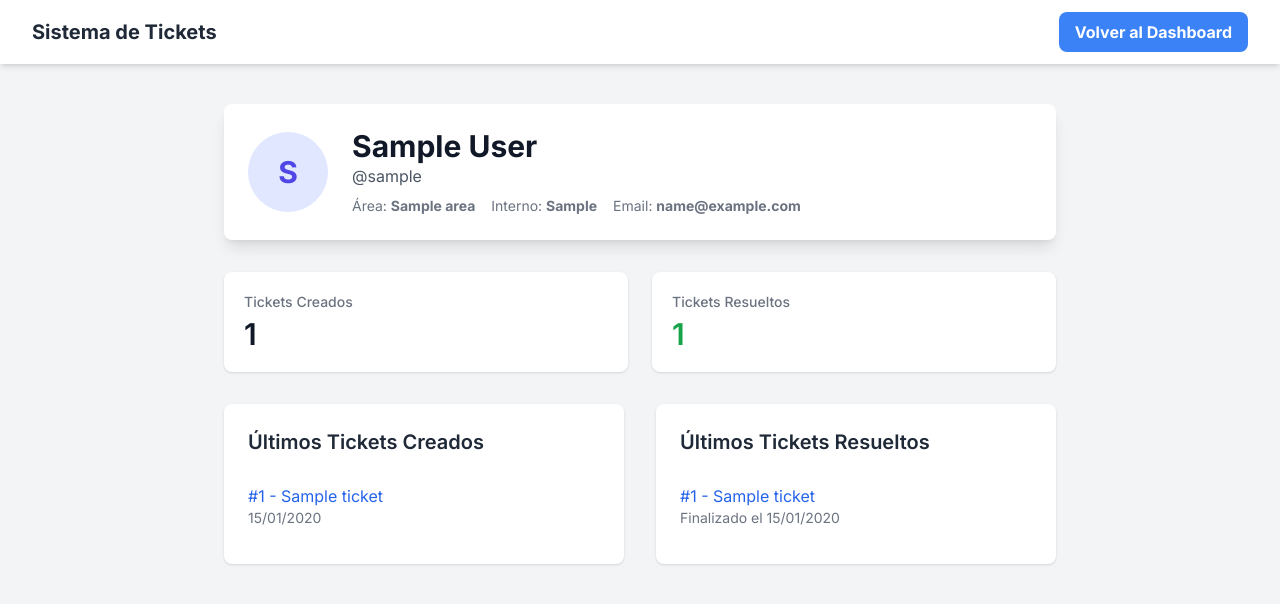
After one commit to AgustinDAmore/tickets, a Django app: template gestion/templates/gestion/public_perfil.html in a window 1280 px wide. The commit adds this page. Shown: the top 604 px of the page. Run offline with Django 3.2, Linux system fonts and the light colour scheme; tables that the repository leaves empty hold one stand-in row (values such as "Sample post"); the template is opened without the code that fills it: values that come from a table or form of the project are taken from there, most other values are stand-ins (such as "Sample title", 1, 10 or a date in 2020); some libraries are stand-ins or nearby versions.

Commit message:
Se crearon perfiles, se agrego la posibilidad de pulsar los enlaces en los cometarios

```diff
--- a/gestion/templates/404.html
+++ b/gestion/templates/404.html
@@ -19,7 +19,6 @@
             Página no Encontrada
         </p>
         <p class="mt-4 text-gray-500">Lo sentimos, la página que estás buscando no existe o ha sido movida.</p>
-        <!-- CORRECCIÓN: Usamos un enlace directo en lugar de {% url %} -->
         <a href="/dashboard/" class="mt-6 inline-block bg-indigo-600 hover:bg-indigo-700 text-white font-bold py-3 px-6 rounded-lg">
             Volver al Inicio
         </a>
--- a/gestion/templates/gestion/crear_ticket.html
+++ b/gestion/templates/gestion/crear_ticket.html
@@ -1,3 +1,4 @@
+{% load static %}
 <!DOCTYPE html>
 <html lang="es">
 <head>
--- a/gestion/templates/gestion/dashboard.html
+++ b/gestion/templates/gestion/dashboard.html
@@ -121,6 +121,7 @@
                             <th class="py-3 px-6 text-left text-xs font-medium text-gray-500 uppercase tracking-wider">Abierto por</th>
                             <th class="py-3 px-6 text-left text-xs font-medium text-gray-500 uppercase tracking-wider">Asignado a</th>
                             <th class="py-3 px-6 text-left text-xs font-medium text-gray-500 uppercase tracking-wider">Fecha Creación</th>
+                            <th class="py-3 px-6 text-left text-xs font-medium text-gray-500 uppercase tracking-wider">Última Modificación</th>
                         </tr>
                     </thead>
                     <tbody class="divide-y divide-gray-200">
@@ -140,10 +141,11 @@
                             <td class="py-4 px-6 whitespace-nowrap text-sm text-gray-500">{{ ticket.usuario_creador.username|capfirst }}</td>
                             <td class="py-4 px-6 whitespace-nowrap text-sm text-gray-500">{{ ticket.usuario_asignado.username|default:"Sin asignar"|capfirst }}</td>
                             <td class="py-4 px-6 whitespace-nowrap text-sm text-gray-500">{{ ticket.fecha_creacion|date:"d/m/Y H:i" }}</td>
+                            <td class="py-4 px-6 whitespace-nowrap text-sm text-gray-500">{{ ticket.fecha_ultima_modificacion|date:"d/m/Y H:i" }}</td>
                         </tr>
                         {% empty %}
                         <tr>
-                            <td colspan="6" class="text-center py-10 text-gray-500">No se encontraron tickets.</td>
+                            <td colspan="7" class="text-center py-10 text-gray-500">No se encontraron tickets.</td>
                         </tr>
                         {% endfor %}
                     </tbody>
--- a/gestion/templates/gestion/informes.html
+++ b/gestion/templates/gestion/informes.html
@@ -90,7 +90,7 @@
                                         <a href="{% url 'detalle_ticket' ticket.id %}" class="text-blue-600 hover:underline">#{{ ticket.id }}</a>
                                     </td>
                                     <td class="px-6 py-4 text-sm text-gray-500">{{ ticket.titulo }}</td>
-                                    <td class="px-6 py-4 text-sm text-gray-500">{{ ticket.fecha_actualizacion|date:"d/m/Y" }}</td>
+                                    <td class="px-6 py-4 text-sm text-gray-500">{{ ticket.fecha_ultima_modificacion|date:"d/m/Y" }}</td>
                                 </tr>
                                 {% empty %}
                                 <tr><td colspan="3" class="px-6 py-4 text-center text-sm text-gray-500">¡Felicidades! No hay tickets estancados.</td></tr>
--- /dev/null
+++ b/gestion/templates/gestion/public_perfil.html
@@ -0,0 +1,92 @@
+{% load static %}
+<!DOCTYPE html>
+<html lang="es">
+<head>
+    <meta charset="UTF-8">
+    <meta name="viewport" content="width=device-width, initial-scale=1.0">
+    <title>Perfil de {{ usuario_perfil.username }} - Sistema de Tickets</title>
+    <link rel="icon" href="{% static 'gestion/favicon.ico' %}" type="image/x-icon">
+    <script src="https://cdn.tailwindcss.com"></script>
+    <link href="https://fonts.googleapis.com/css2?family=Inter:wght@400;500;600;700&display=swap" rel="stylesheet">
+    <style>
+        body { font-family: 'Inter', sans-serif; }
+    </style>
+</head>
+<body class="bg-gray-100">
+
+    <nav class="bg-white shadow-md">
+        <div class="max-w-7xl mx-auto px-4 sm:px-6 lg:px-8">
+            <div class="flex justify-between h-16">
+                <a href="{% url 'dashboard' %}" class="flex-shrink-0 flex items-center">
+                    <h1 class="text-xl font-bold text-gray-800">Sistema de Tickets</h1>
+                </a>
+                <a href="{% url 'dashboard' %}" class="bg-blue-500 hover:bg-blue-600 text-white font-bold my-auto py-2 px-4 rounded-lg">
+                    Volver al Dashboard
+                </a>
+            </div>
+        </div>
+    </nav>
+
+    <main class="max-w-4xl mx-auto py-10 sm:px-6 lg:px-8">
+        <div class="bg-white shadow-lg rounded-lg p-6 mb-8">
+            <div class="flex items-center space-x-6">
+                <div class="flex-shrink-0">
+                    <div class="h-20 w-20 rounded-full bg-indigo-100 flex items-center justify-center">
+                        <span class="text-3xl font-bold text-indigo-600">{{ usuario_perfil.username|first|upper }}</span>
+                    </div>
+                </div>
+                <div>
+                    <h2 class="text-3xl font-bold text-gray-900">{{ usuario_perfil.get_full_name|default:usuario_perfil.username }}</h2>
+                    <p class="text-gray-600">@{{ usuario_perfil.username }}</p>
+                    <div class="mt-2 flex items-center text-sm text-gray-500 space-x-4">
+                        {% if perfil.area %}<span>Área: <strong>{{ perfil.area.nombre }}</strong></span>{% endif %}
+                        {% if perfil.numero_interno %}<span>Interno: <strong>{{ perfil.numero_interno }}</strong></span>{% endif %}
+                        {% if usuario_perfil.email %}<span>Email: <strong>{{ usuario_perfil.email }}</strong></span>{% endif %}
+                    </div>
+                </div>
+            </div>
+        </div>
+
+        <div class="grid grid-cols-1 md:grid-cols-2 gap-6 mb-8">
+            <div class="bg-white rounded-lg shadow p-5">
+                <h3 class="text-sm font-medium text-gray-500 truncate">Tickets Creados</h3>
+                <p class="mt-1 text-3xl font-semibold text-gray-900">{{ tickets_creados_count }}</p>
+            </div>
+            <div class="bg-white rounded-lg shadow p-5">
+                <h3 class="text-sm font-medium text-gray-500 truncate">Tickets Resueltos</h3>
+                <p class="mt-1 text-3xl font-semibold text-green-600">{{ tickets_resueltos_count }}</p>
+            </div>
+        </div>
+
+        <div class="grid grid-cols-1 lg:grid-cols-2 gap-8">
+            <div class="bg-white rounded-lg shadow p-6">
+                <h3 class="text-xl font-semibold text-gray-800 mb-4">Últimos Tickets Creados</h3>
+                <ul class="divide-y divide-gray-200">
+                    {% for ticket in tickets_creados_recientes %}
+                    <li class="py-3">
+                        <a href="{% url 'detalle_ticket' ticket.id %}" class="text-blue-600 hover:underline">#{{ ticket.id }} - {{ ticket.titulo }}</a>
+                        <p class="text-sm text-gray-500">{{ ticket.fecha_creacion|date:"d/m/Y" }}</p>
+                    </li>
+                    {% empty %}
+                    <li class="py-3 text-gray-500">Este usuario no ha creado tickets.</li>
+                    {% endfor %}
+                </ul>
+            </div>
+            <div class="bg-white rounded-lg shadow p-6">
+                <h3 class="text-xl font-semibold text-gray-800 mb-4">Últimos Tickets Resueltos</h3>
+                 <ul class="divide-y divide-gray-200">
+                    {% for ticket in tickets_resueltos_recientes %}
+                    <li class="py-3">
+                        <a href="{% url 'detalle_ticket' ticket.id %}" class="text-blue-600 hover:underline">#{{ ticket.id }} - {{ ticket.titulo }}</a>
+                        <p class="text-sm text-gray-500">Finalizado el {{ ticket.fecha_actualizacion|date:"d/m/Y" }}</p>
+                    </li>
+                    {% empty %}
+                    <li class="py-3 text-gray-500">Este usuario no ha resuelto tickets.</li>
+                    {% endfor %}
+                </ul>
+            </div>
+        </div>
+    </main>
+
+</body>
+</html>
--- a/gestion/urls.py
+++ b/gestion/urls.py
@@ -24,6 +24,7 @@ from .views import (
     verificar_acceso_cp,
     gestionar_grupos_view,
     informes_view,
+    public_perfil_view,
 )
 
 urlpatterns = [
@@ -48,6 +49,7 @@ urlpatterns = [
     path('usuarios/gestionar-grupos/<int:user_id>/', gestionar_grupos_view, name='gestionar_grupos'),
     path('api/verificar_acceso_cp/', verificar_acceso_cp, name='verificar_acceso_cp_api'),
     path('informes/', informes_view, name='informes'),
+    path('usuario/<int:user_id>/', public_perfil_view, name='public_perfil'),
 ]
 
 if settings.DEBUG:
```
Also changed, not shown: gestion/forms.py (+17 -1 lines), gestion/models.py (+10 -1 lines), gestion/templates/gestion/perfil.html (+14 -2 lines), gestion/templates/gestion/ticket_detalle.html (+21 -2 lines), gestion/views.py (+37 -13 lines), gestion/migrations/0001_initial.py, gestion/migrations/0002_archivoadjunto_comentario.py (deleted).
